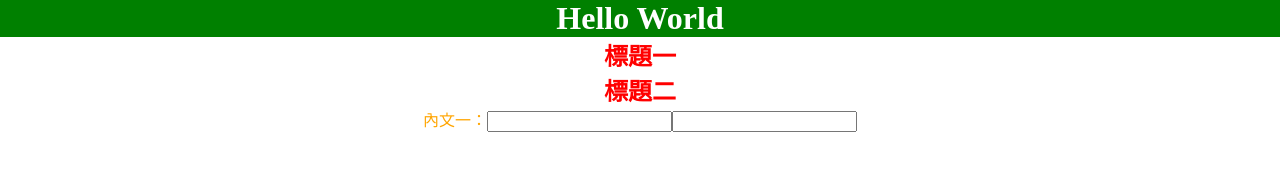
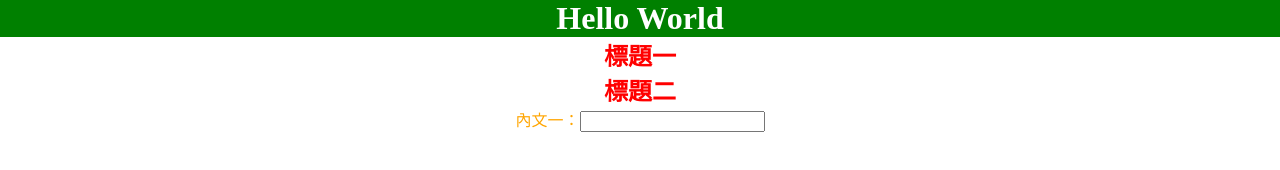
Before and after one commit to Nikiweikame/git, a plain HTML site: page index.html in a window 1280 px wide. Drawn offline with nearby package versions, Linux system fonts and the light colour scheme.

Commit message:
Update index.html

```diff
--- a/index.html
+++ b/index.html
@@ -7,11 +7,6 @@
     <link rel="stylesheet" href="./style.css" />
     <script src="https://ajax.googleapis.com/ajax/libs/jquery/3.7.1/jquery.min.js"></script>
     <script>
-      document.addEventListener("DOMContentLoaded", function () {
-        const input_Element = document.createElement("input");
-        input_Element.id = "input-text";
-        document.querySelector(".content label").appendChild(input_Element);
-      });
       $(function(){
         const label = $("[for=input-text]");
         $("<input id=\"text_input\">").appendTo(label);
```
